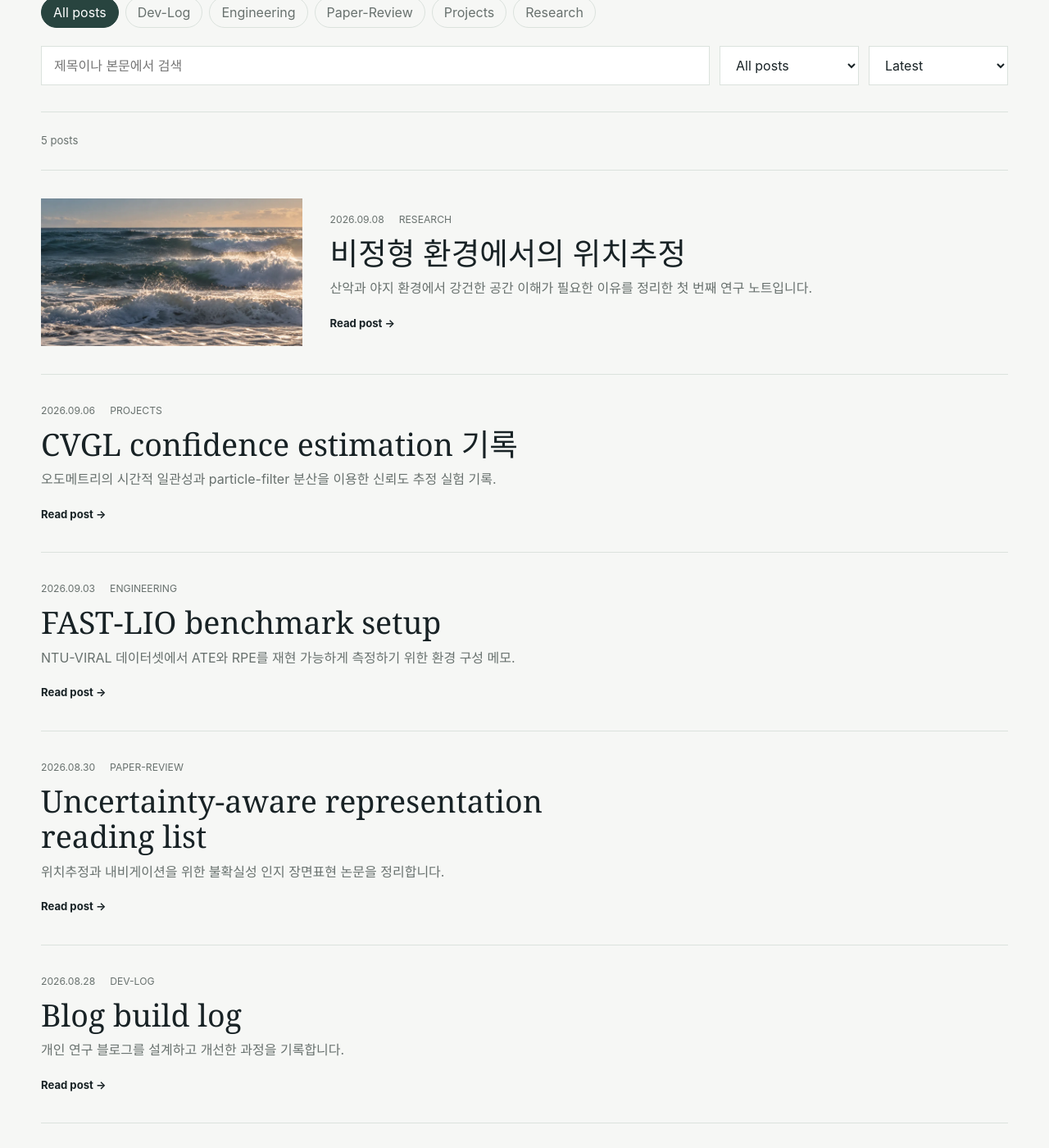
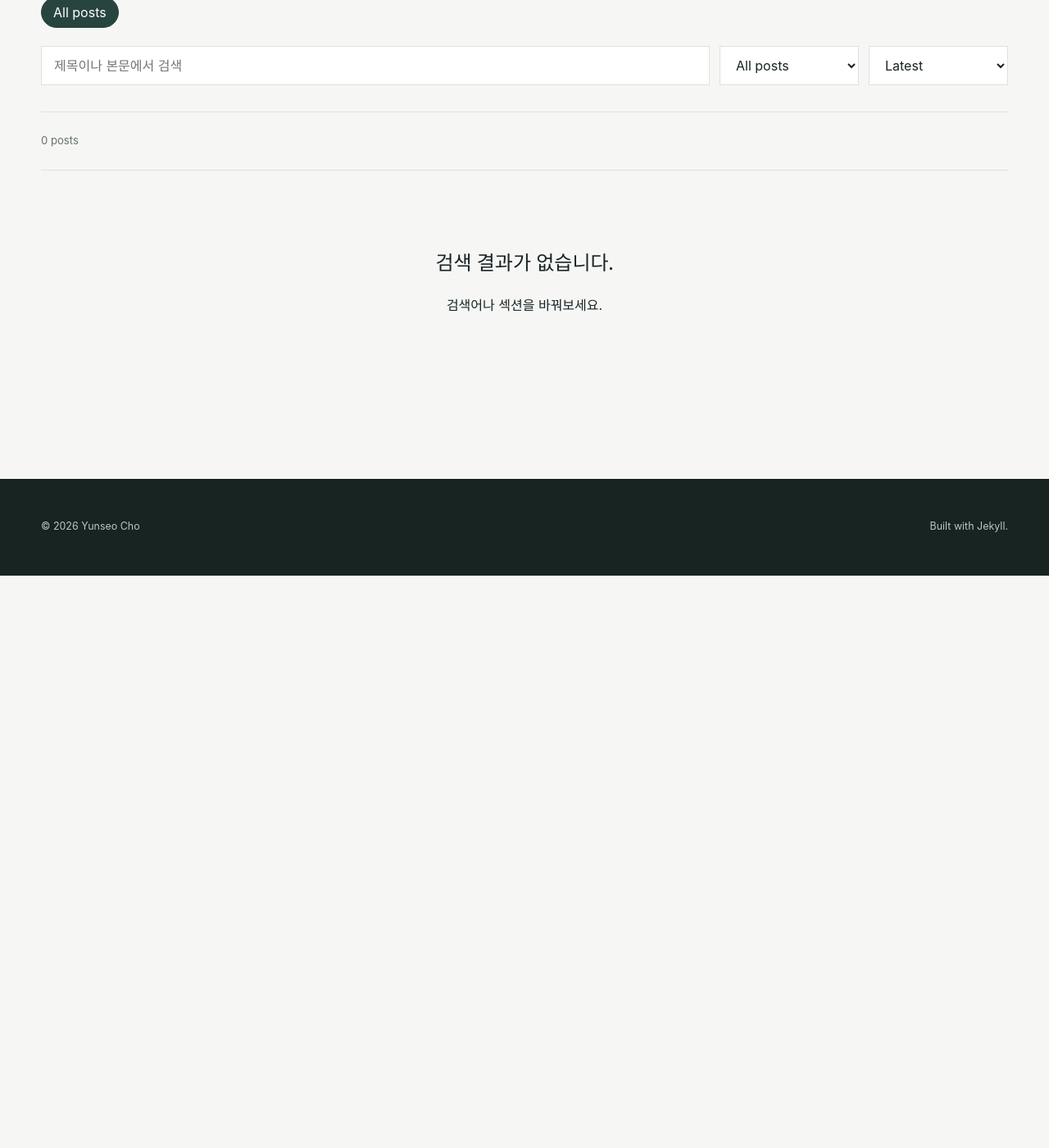
Before and after one commit to yuuun03/yuuun03.github.io, a Jekyll site: the page built from blog/index.html, in a window 1280 px wide and 1400 px high, scrolled down 478 px. Shown: the whole window at 82% size. Built offline with Jekyll 4.4.1, drawn with Linux system fonts in a browser that asks for light colours; after the commit the page ends 1180 px from its top, so only the background shows below that.

Commit message:
refactor: initializing

```diff
--- a/_posts/2026-08-28-blog-build-log.md
+++ /dev/null
@@ -1,10 +0,0 @@
----
-title: "Blog build log"
-description: "개인 연구 블로그를 설계하고 개선한 과정을 기록합니다."
-date: 2026-08-28 10:00:00 +0900
-categories: [Dev-Log]
-tags: [jekyll, github-pages]
-views: 53
----
-
-이 글은 사이트 개발 기록 섹션을 위한 예시입니다.
--- a/_posts/2026-08-30-uncertainty-reading-list.md
+++ /dev/null
@@ -1,10 +0,0 @@
----
-title: "Uncertainty-aware representation reading list"
-description: "위치추정과 내비게이션을 위한 불확실성 인지 장면표현 논문을 정리합니다."
-date: 2026-08-30 10:00:00 +0900
-categories: [Paper-Review]
-tags: [uncertainty, scene-representation]
-views: 151
----
-
-이 글은 논문 리뷰 섹션을 위한 예시입니다.
--- a/_posts/2026-09-03-fast-lio-benchmark.md
+++ /dev/null
@@ -1,10 +0,0 @@
----
-title: "FAST-LIO benchmark setup"
-description: "NTU-VIRAL 데이터셋에서 ATE와 RPE를 재현 가능하게 측정하기 위한 환경 구성 메모."
-date: 2026-09-03 10:00:00 +0900
-categories: [Engineering]
-tags: [slam, lidar, benchmark]
-views: 84
----
-
-이 글은 개발 및 재현 실험 기록을 위한 예시입니다.
--- a/_posts/2026-09-06-cvgl-confidence.md
+++ /dev/null
@@ -1,10 +0,0 @@
----
-title: "CVGL confidence estimation 기록"
-description: "오도메트리의 시간적 일관성과 particle-filter 분산을 이용한 신뢰도 추정 실험 기록."
-date: 2026-09-06 10:00:00 +0900
-categories: [Projects]
-tags: [cvgl, uncertainty]
-views: 202
----
-
-이 글은 텍스트 전용 게시물 카드와 프로젝트 기록 형식을 확인하기 위한 예시입니다.
--- a/_posts/2026-09-08-unstructured-localization.md
+++ /dev/null
@@ -1,16 +0,0 @@
----
-title: "비정형 환경에서의 위치추정"
-description: "산악과 야지 환경에서 강건한 공간 이해가 필요한 이유를 정리한 첫 번째 연구 노트입니다."
-date: 2026-09-08 10:00:00 +0900
-categories: [Research]
-tags: [localization, robotics]
-thumbnail: /assets/images/hero-wave.webp
-image_alt: "윤슬을 머금고 부서지는 파도"
-views: 128
----
-
-이 글은 블로그 레이아웃을 확인하기 위한 예시 게시물입니다. 실제 글을 작성할 때 이 파일의 상단 정보와 본문을 교체하면 됩니다.
-
-## 문제 정의
-
-비정형 환경에서는 지형 변화와 희소한 시각 특징 때문에 안정적인 위치추정이 어렵습니다. 이 공간에는 앞으로 연구 과정에서 얻은 문제 정의와 실험 기록을 축적할 수 있습니다.
--- a/career/index.html
+++ b/career/index.html
@@ -12,6 +12,7 @@ nav: career
 
 <section class="career-archive shell">
   {% assign careers = site.career | sort: 'date' | reverse %}
+  {% if careers.size > 0 %}
     {% assign career_years = careers | group_by_exp: 'item', "item.date | date: '%Y'" %}
     {% for year in career_years %}
       <section class="career-year" aria-labelledby="career-{{ year.name }}">
@@ -34,4 +35,10 @@ nav: career
         </div>
       </section>
     {% endfor %}
+  {% else %}
+    <div class="empty-state">
+      <h2>아직 기록된 커리어가 없습니다.</h2>
+      <p>나중에 `_career` 폴더에 기록을 추가하면 연도별 갤러리로 자동 표시됩니다.</p>
+    </div>
+  {% endif %}
 </section>
```
Also changed, not shown: _career/2024-kroad.md (deleted, +0 -8 lines), _career/2025-kaeri-armstrong.md (deleted, +0 -8 lines), _career/2026-kaist-urban-robotics.md (deleted, +0 -8 lines), index.html (+6 -8 lines), 2 other files. Lines whose indentation alone changed are shown as unchanged.
